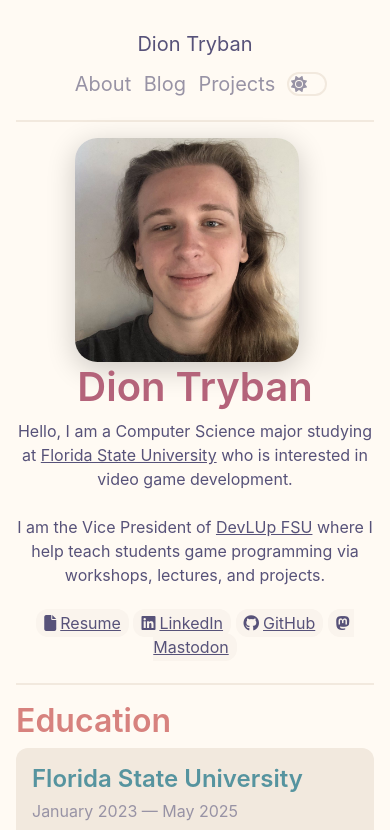
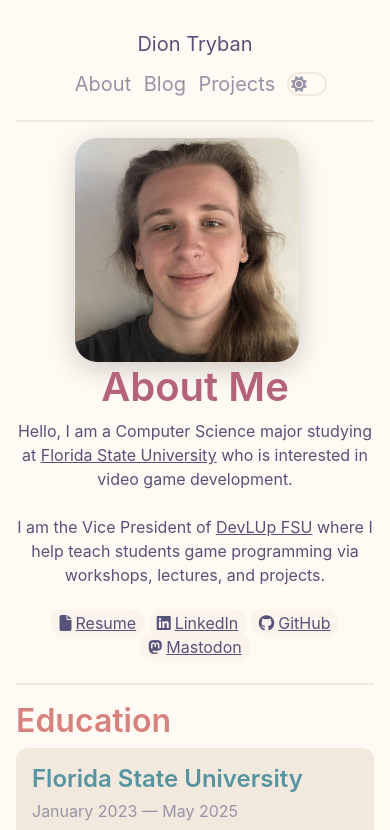
Before and after one commit to Trikzon/diontryban.com, a SvelteKit app: page /about in a window 390 px wide. Shown: the top 830 px of the page. Built offline with nearby package versions, Linux system fonts and the light colour scheme.

Commit message:
Make social links more mobile friendly

```diff
--- a/src/routes/+page.svelte
+++ b/src/routes/+page.svelte
@@ -18,7 +18,7 @@
             <br/><br/>
             I am the Vice President of <a href="https://fsu.devlup.org">DevLUp FSU</a> where I help teach students game programming via workshops, lectures, and projects.
             <br/><br/>
-            <a href="/about">Learn more...</a>
+            Thank you for visiting! Learn more <a href="/about">about me</a> or <a href="/projects">my projects</a>.
         </p>
     </div>
 </section>
--- a/src/routes/about/+page.svelte
+++ b/src/routes/about/+page.svelte
@@ -9,7 +9,7 @@
 <section id="about">
     <img src="/profile.jpeg" alt="Me"/>
     <div class="text">
-        <h1>Dion Tryban</h1>
+        <h1>About Me</h1>
         <p id="bio">
             Hello, I am a Computer Science major studying at <a href="https://www.cs.fsu.edu">Florida State University</a> who is interested in video game development.
             <br/><br/>
@@ -90,6 +90,7 @@
             background-color: var(--rp-base);
             border-radius: 12px;
             padding: 0.25rem 0.5rem;
+            white-space: nowrap;
 
             transition:
                 background-color var(--trans-speed) linear,
```
